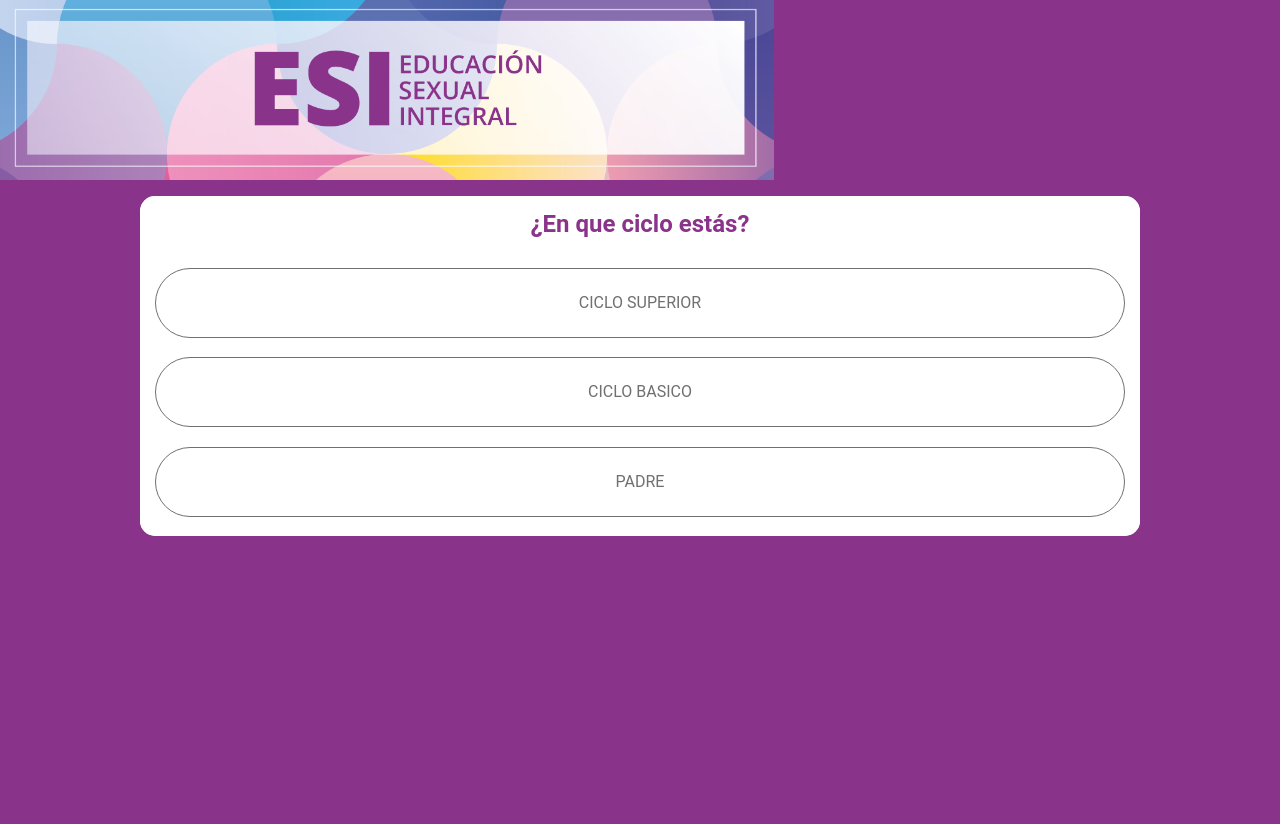
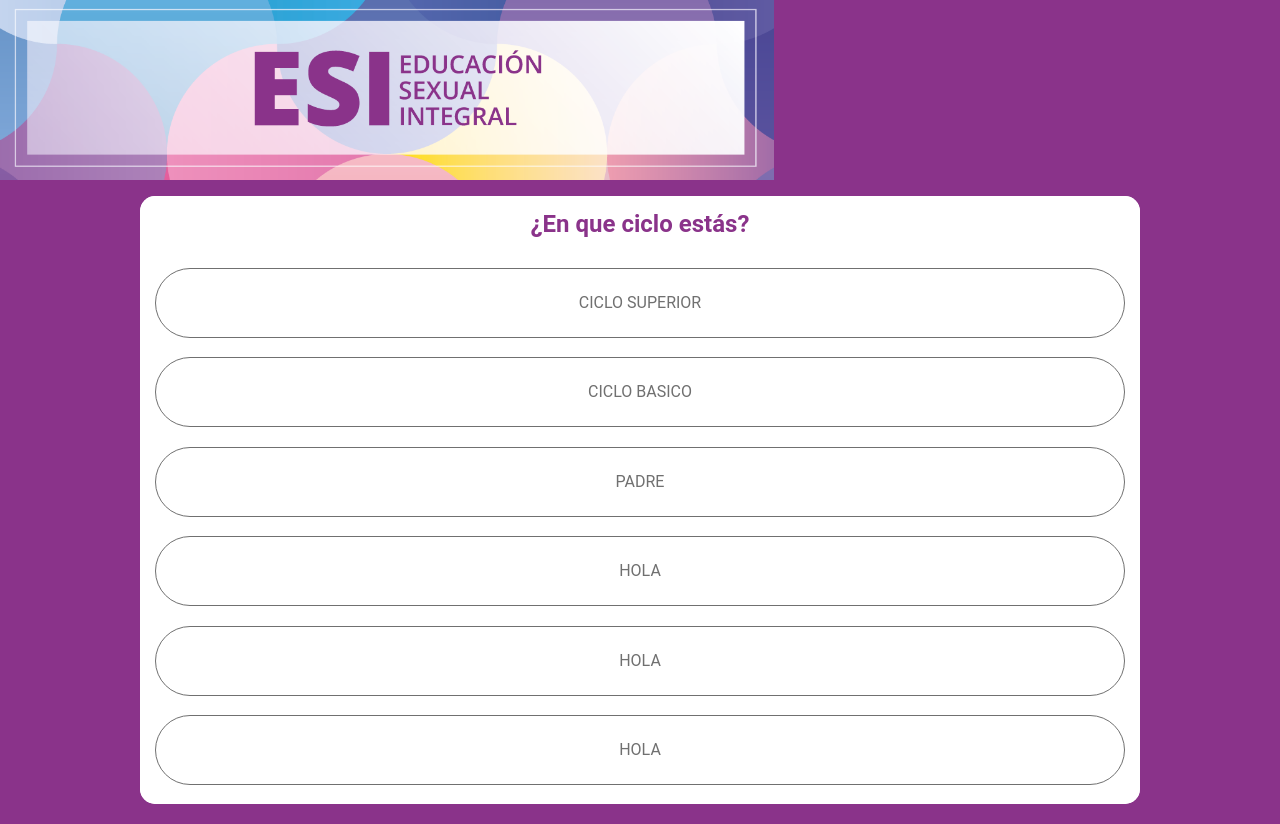
Before and after one commit to doloreslopeztontis/ESIMETRO, a PHP site: page /ElegirCiclo.php in a window 1280 px wide. Before the commit the page ends 536 px from the top, so only its background shows below. Run offline with PHP 8.4, Linux system fonts and the light colour scheme.

Commit message:
arreglo tema de scroll

```diff
--- a/Css/estilosGenerales.css
+++ b/Css/estilosGenerales.css
@@ -2,12 +2,14 @@
     margin: 0;
     padding: 0;
     background: #8A338A;
-    overflow: hidden;
+    overflow-x: hidden;
 }
+
 .ContenedorBaner{
     padding-right: 0;
     padding-left: 0;
 }
+
 .Baner{
     height: 180px;
     margin-bottom: 2%;
@@ -52,6 +54,7 @@
   background-color: white;
   padding: 0;
   margin:auto;
+  margin-bottom: 20px;
 }
 
 .FondoBlanco{
--- a/ElegirCiclo.php
+++ b/ElegirCiclo.php
@@ -16,7 +16,7 @@
 
     <?php
     include("Baner.php");
-    $Array = array("CICLO SUPERIOR","CICLO BASICO","PADRE");
+    $Array = array("CICLO SUPERIOR","CICLO BASICO","PADRE","HOLA","HOLA","HOLA");
     //este array lo tiene que traer de la bd dinamicamente y estar lleno de objetos Categoria !!!
     //el id de la categoria clickeada tiene que ser pasada como value
     ?>
```
Also changed, not shown: Pregunta.php (+22 -14 lines).
